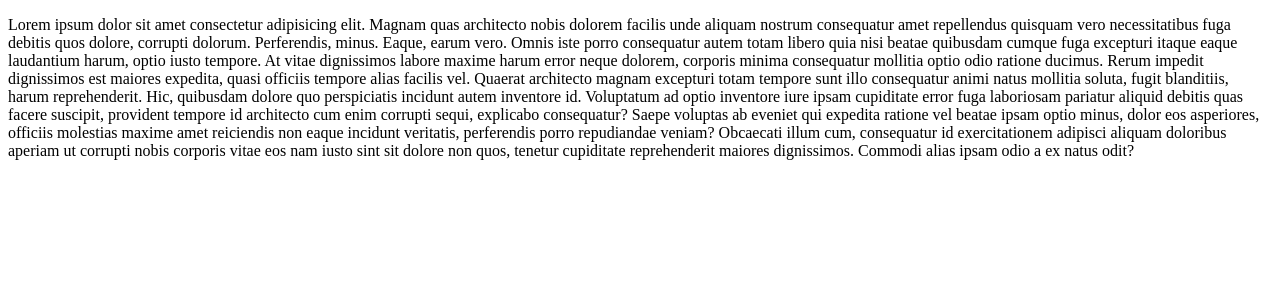
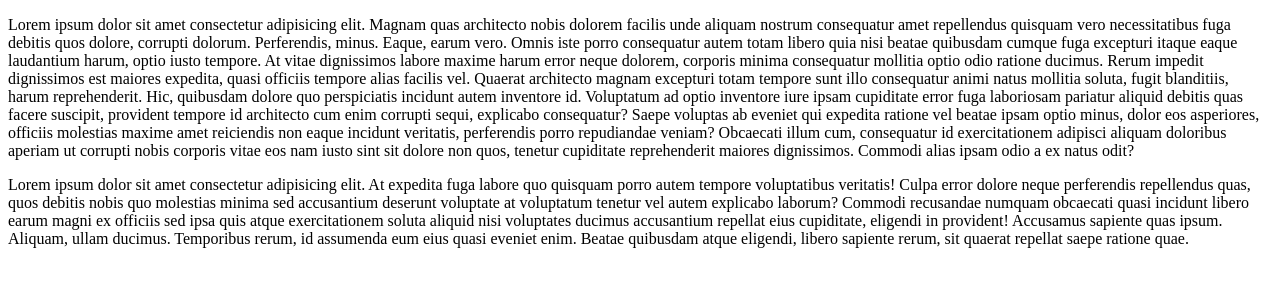
Before and after one commit to githaefrancis/collab, a plain HTML site: page index.html in a window 1280 px wide. Drawn offline with Linux system fonts and the light colour scheme.

Commit message:
add section three paragraph

```diff
--- a/index.html
+++ b/index.html
@@ -36,8 +36,17 @@
 
     <div class="section_two"></div>
     <div class="section_three">
-
-
+      Lorem ipsum dolor sit amet consectetur adipisicing elit. At expedita fuga
+      labore quo quisquam porro autem tempore voluptatibus veritatis! Culpa
+      error dolore neque perferendis repellendus quas, quos debitis nobis quo
+      molestias minima sed accusantium deserunt voluptate at voluptatum tenetur
+      vel autem explicabo laborum? Commodi recusandae numquam obcaecati quasi
+      incidunt libero earum magni ex officiis sed ipsa quis atque exercitationem
+      soluta aliquid nisi voluptates ducimus accusantium repellat eius
+      cupiditate, eligendi in provident! Accusamus sapiente quas ipsum. Aliquam,
+      ullam ducimus. Temporibus rerum, id assumenda eum eius quasi eveniet enim.
+      Beatae quibusdam atque eligendi, libero sapiente rerum, sit quaerat
+      repellat saepe ratione quae.
     </div>
   </body>
 </html>
```
